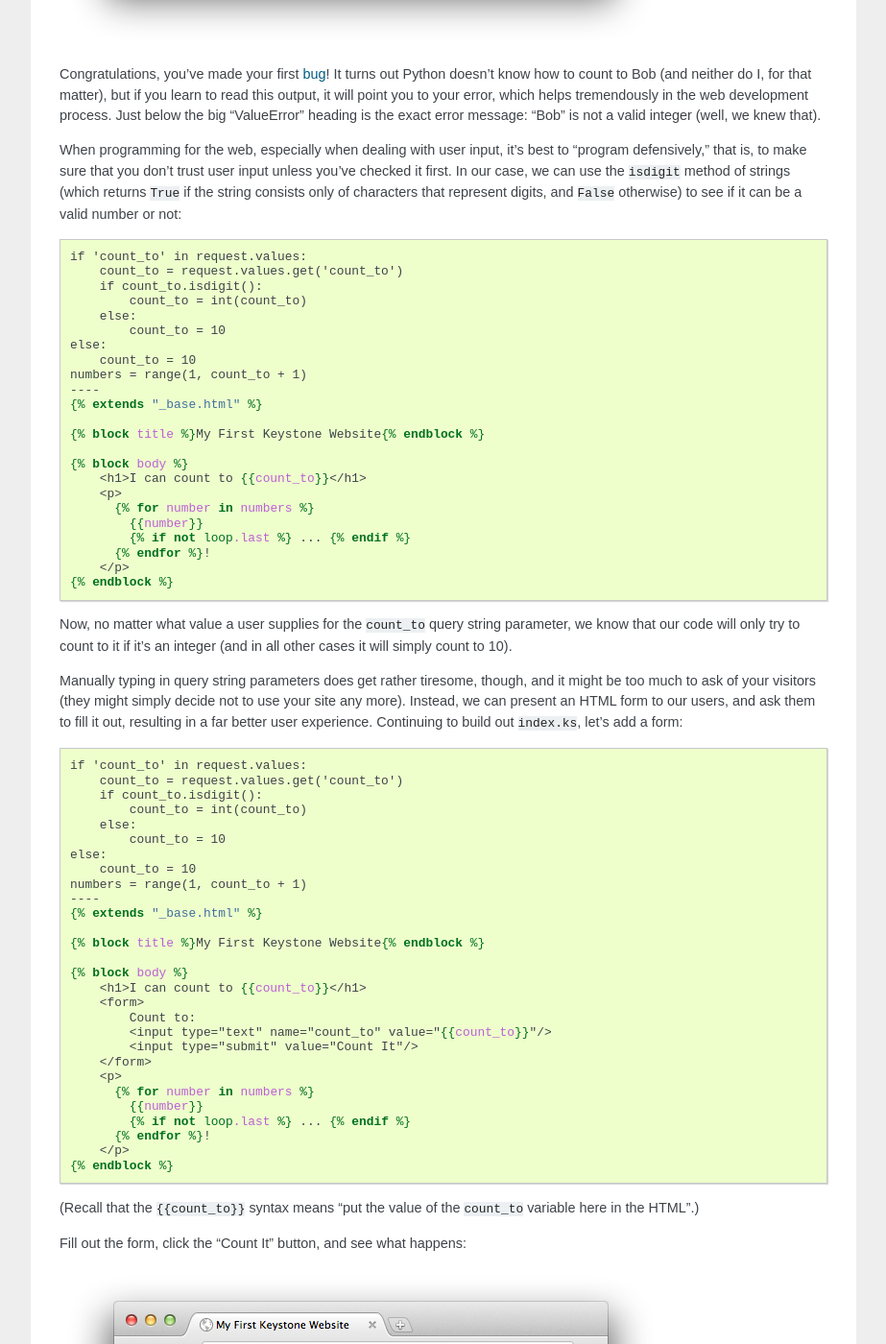
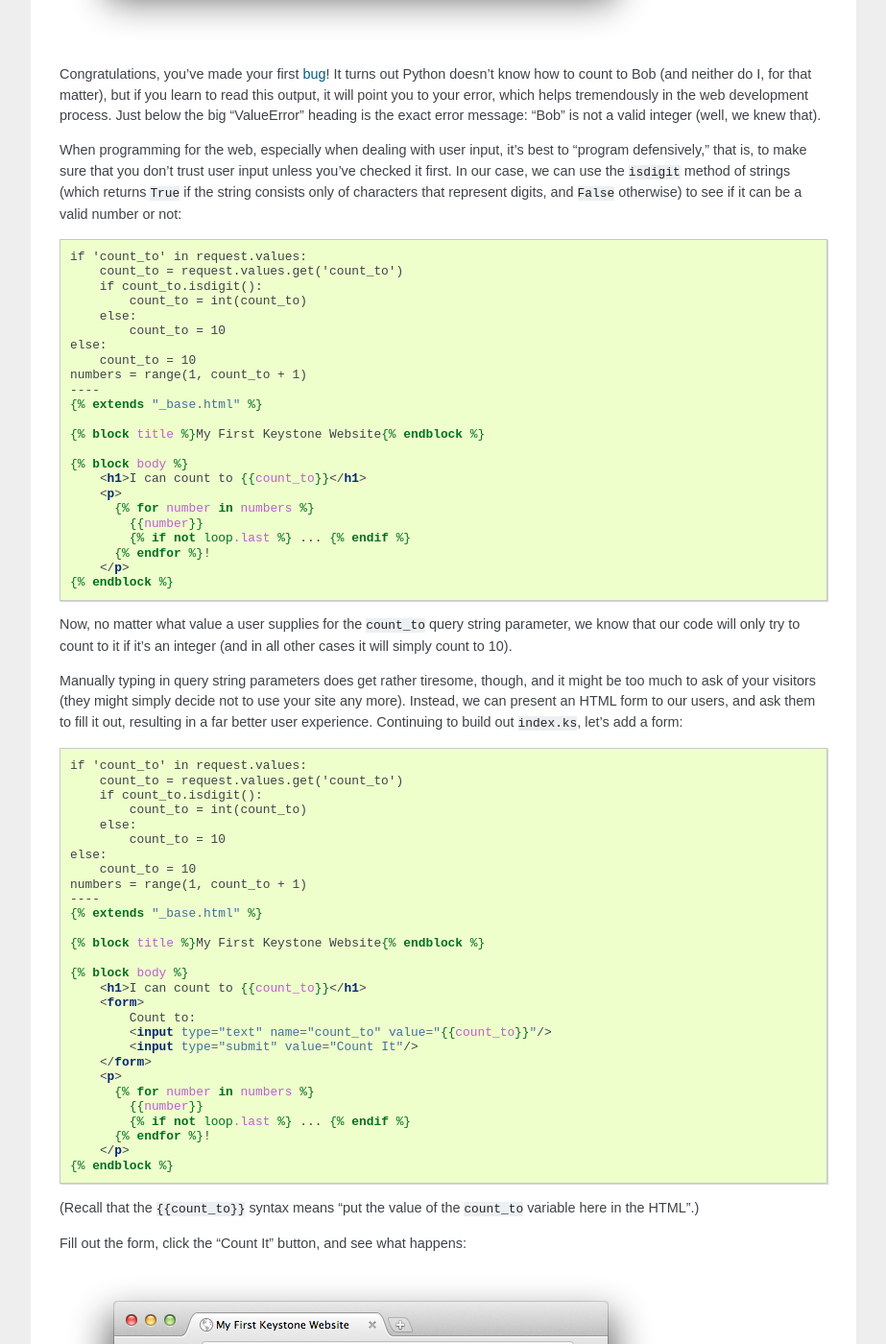
Before and after one commit to dcrosta/keystone, a Sphinx documentation site: the page built from docs/tutorial/reacting-to-the-web.rst, in a window 1280 px wide and 1400 px high, scrolled down 1867 px. Shown: the whole window at 96% size, without its empty margins (198-1121 px from the left). Built offline with Sphinx 7.4.7, drawn with Linux system fonts in a browser that asks for light colours; some of the changed text lies outside the part shown.

Commit message:
html+jina code block formatter

```diff
--- a/docs/quickstart.rst
+++ b/docs/quickstart.rst
@@ -14,7 +14,7 @@ stored and edited together in ``.ks`` files. The Python section comes first
 separator (``----``), followed by `Jinja <http://jinja.pocoo.org/>`_
 template code. Here's a relatively complete example:
 
-.. code-block:: jinja
+.. code-block:: html+jinja
 
     import db
 
--- a/docs/tutorial/reacting-to-the-web.rst
+++ b/docs/tutorial/reacting-to-the-web.rst
@@ -21,7 +21,7 @@ In Keystone, you can access query string parameters with the
 ``request.values`` object (this object, and many other :doc:`/viewvars` are
 available by default in the Python portion of your page, as if by magic):
 
-.. code-block:: jinja
+.. code-block:: html+jinja
 
     if 'count_to' in request.values:
         count_to = request.values.get('count_to')
@@ -82,7 +82,7 @@ user input unless you've checked it first. In our case, we can use the
 only of characters that represent digits, and ``False`` otherwise) to see if
 it can be a valid number or not:
 
-.. code-block:: jinja
+.. code-block:: html+jinja
 
     if 'count_to' in request.values:
         count_to = request.values.get('count_to')
@@ -118,7 +118,7 @@ not to use your site any more). Instead, we can present an HTML form to our
 users, and ask them to fill it out, resulting in a far better user
 experience. Continuing to build out ``index.ks``, let's add a form:
 
-.. code-block:: jinja
+.. code-block:: html+jinja
 
     if 'count_to' in request.values:
         count_to = request.values.get('count_to')
@@ -164,7 +164,7 @@ want to use a "POST" request, which sends the form data along side the URL,
 but not actually in it. You can do this by replacing "``<form>``" with
 "``<form method="POST">``" in the template.
 
-.. code-block:: jinja
+.. code-block:: html+jinja
 
     if 'count_to' in request.values:
         count_to = request.values.get('count_to')
@@ -224,7 +224,7 @@ respectively).
 
 First, update ``index.ks`` to the following:
 
-.. code-block:: jinja
+.. code-block:: html+jinja
 
     if 'count_to' in request.values:
         count_to = request.values.get('count_to')
@@ -253,7 +253,7 @@ message to the user's browser.
 
 Next, make ``%count_to.ks`` contain the following:
 
-.. code-block:: jinja
+.. code-block:: html+jinja
 
     if count_to.isdigit():
         count_to = int(count_to)
--- a/docs/tutorial/whats-next.rst
+++ b/docs/tutorial/whats-next.rst
@@ -12,5 +12,5 @@ What's Next?
 ------------
 
 Keysotne uses Python for server-side code, so if you are new to Python, you
-should `learn Python <http://www.learnpython.org/>`. If you're already
+should `learn Python <http://www.learnpython.org/>`_. If you're already
 familiar with Python, you can move on to :doc:`/advanced`.
```
Also changed, not shown: docs/tutorial/make-it-dynamic.rst (+5 -5 lines).
